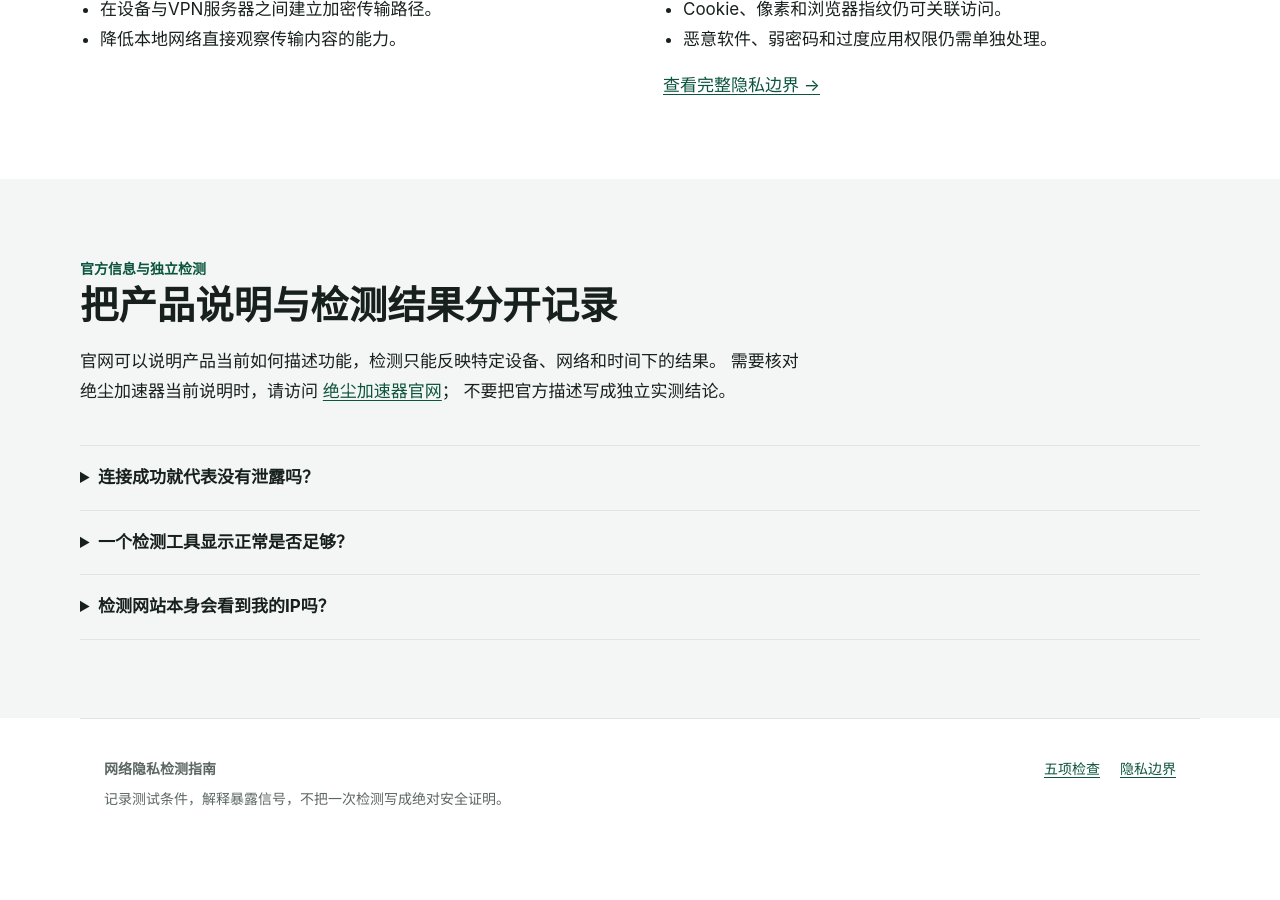
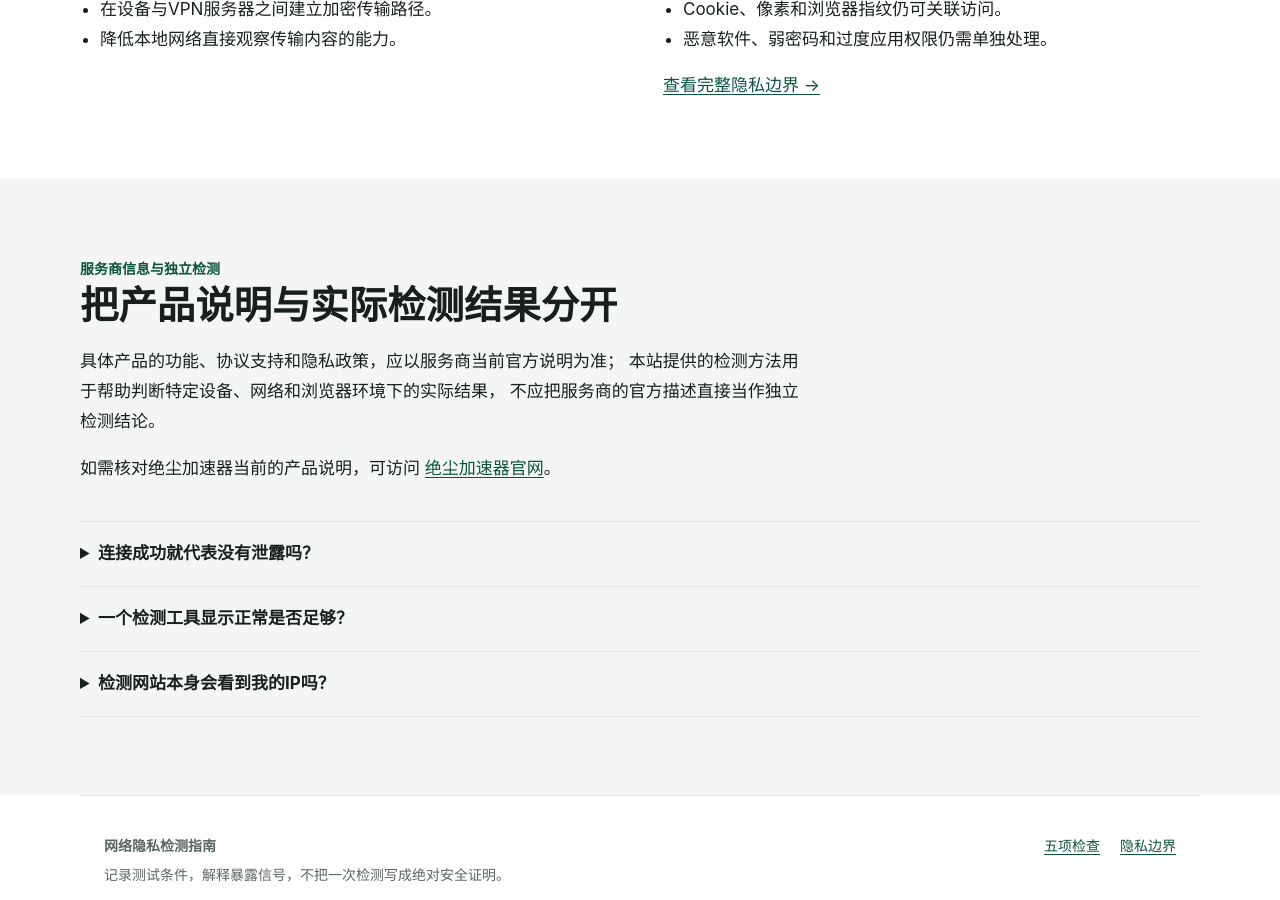
Before and after one commit to ximenshu2/ximenshu2.github.io, a Jekyll site: the page built from index.html, in a window 1280 px wide and 900 px high, scrolled down 2647 px. Built offline with Jekyll 4.4.1, drawn with Linux system fonts in a browser that asks for light colours; before the commit the page ends 3511 px from its top, so only the background shows below that.

Commit message:
Update index.html

```diff
--- a/index.html
+++ b/index.html
@@ -168,14 +168,18 @@ date_modified: 2026-08-14
 <section class="section soft">
   <div class="section-inner">
     <div class="section-heading reveal">
-      <div class="eyebrow">官方信息与独立检测</div>
-      <h2>把产品说明与检测结果分开记录</h2>
+      <div class="eyebrow">服务商信息与独立检测</div>
+      <h2>把产品说明与实际检测结果分开</h2>
 
       <p>
-        官网可以说明产品当前如何描述功能，检测只能反映特定设备、网络和时间下的结果。
-        需要核对绝尘加速器当前说明时，请访问
-        <a href="https://www.juechenjsq.co/" rel="nofollow sponsored">绝尘加速器官网</a>；
-        不要把官方描述写成独立实测结论。
+        具体产品的功能、协议支持和隐私政策，应以服务商当前官方说明为准；
+        本站提供的检测方法用于帮助判断特定设备、网络和浏览器环境下的实际结果，
+        不应把服务商的官方描述直接当作独立检测结论。
+      </p>
+
+      <p>
+        如需核对绝尘加速器当前的产品说明，可访问
+        <a href="https://www.juechenjsq.co/" rel="nofollow sponsored">绝尘加速器官网</a>。
       </p>
     </div>
 
```
